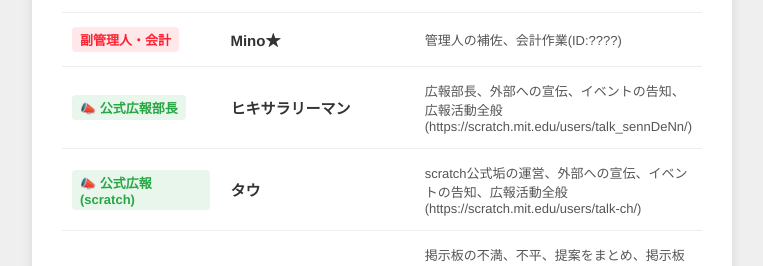
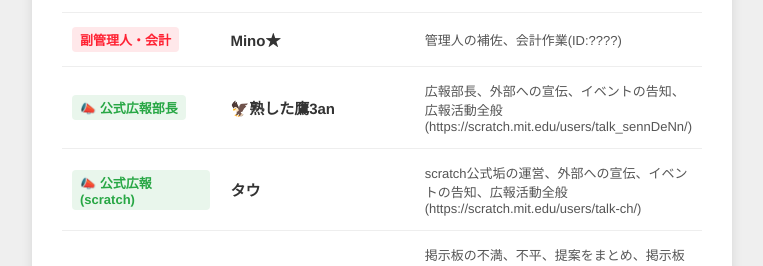
Before and after one commit to Kenji460962/The-bulletin-board, a Flask app: page /roles in a window 1280 px wide. Shown: the part 254-520 px from the top of the page, without its empty margins (258-1021 px from the left). Run offline with Flask 3, Linux system fonts and the light colour scheme; parts of the project's set-up code (start-up, migrations or seed data) failed here and were passed over.

Commit message:
Update roles.html

```diff
--- a/templates/roles.html
+++ b/templates/roles.html
@@ -124,7 +124,7 @@
                 <tr>
                     <td><span class="role-badge role-pr">📣 公式広報部長</span></td>
                     <td style="font-weight: bold;">
-                        ヒキサラリーマン <span style="font-size: 11px; color: #777; font-weight: normal;"></span>
+                         🦅熟した鷹3an<span style="font-size: 11px; color: #777; font-weight: normal;"></span>
                     </td>
                     <td style="font-size: 13px; color: #555;">広報部長、外部への宣伝、イベントの告知、広報活動全般 (https://scratch.mit.edu/users/talk_sennDeNn/)</td>
                 </tr>
```
